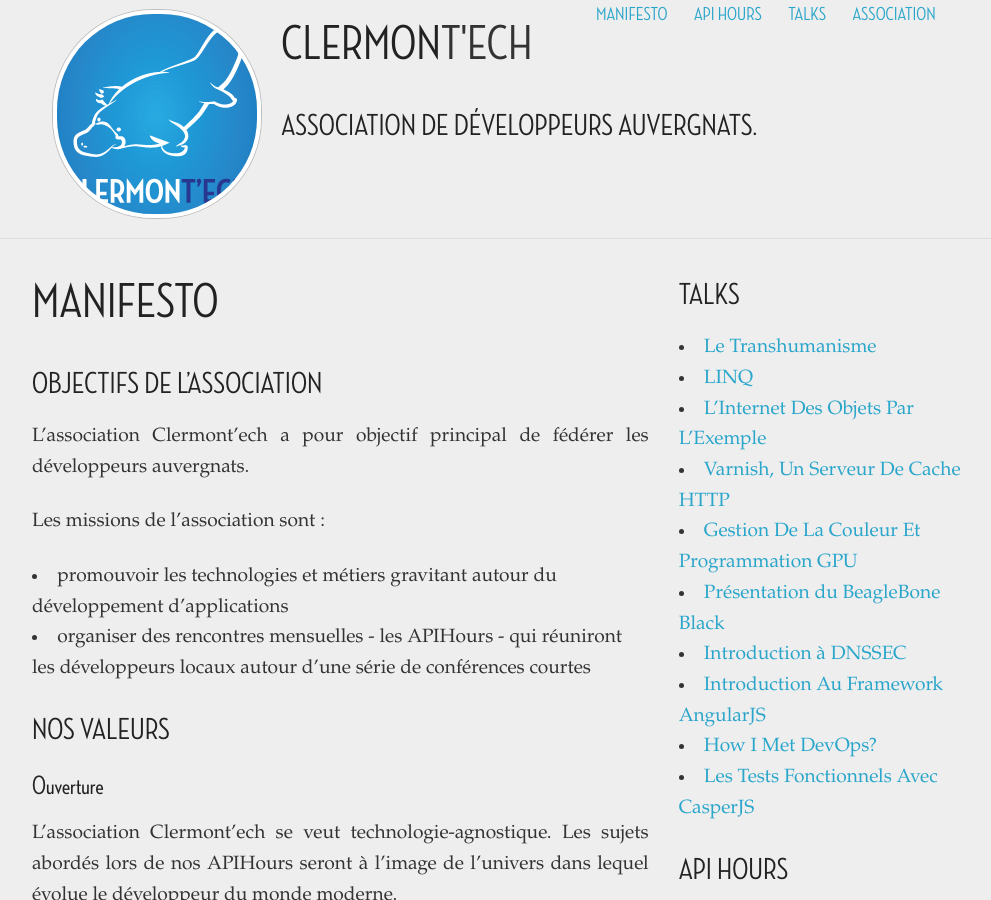
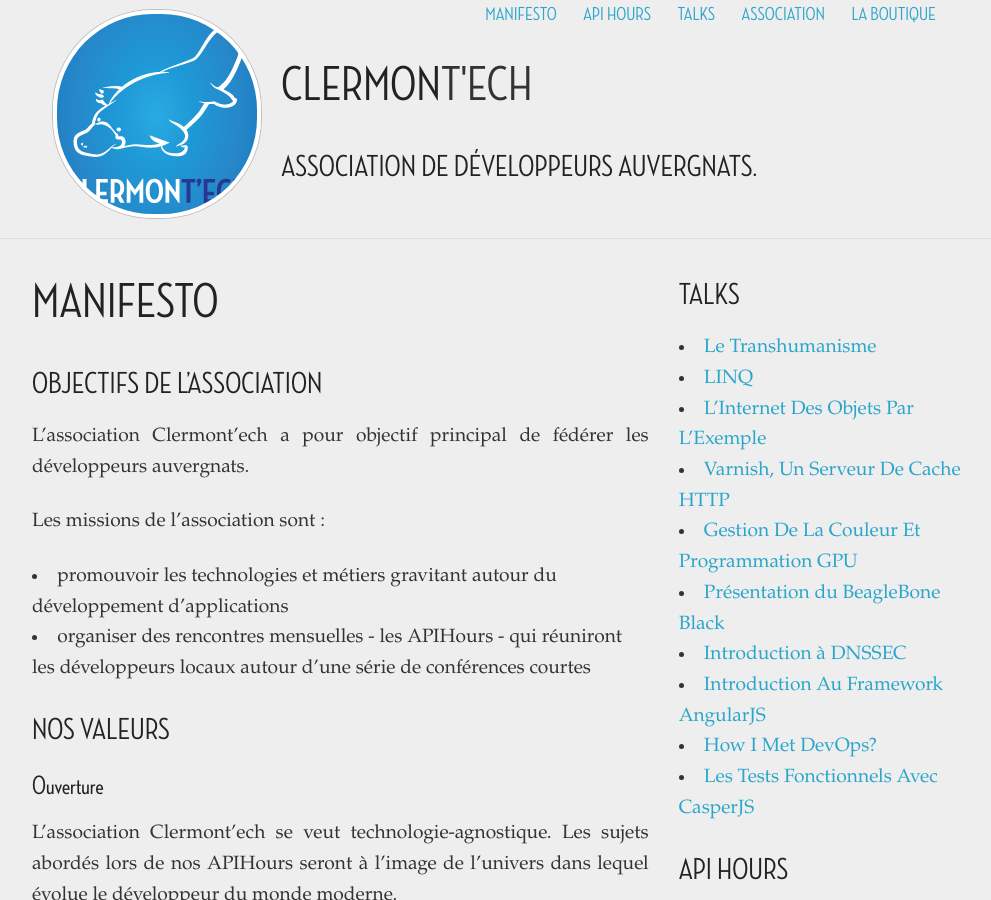
Before and after one commit to clermontech/clermontech.github.com, a Jekyll site: the page built from index.md, in a window 1280 px wide and 900 px high. Shown: the whole window, without its empty margins (138-1129 px from the left). Built offline with Jekyll 4.4.1, drawn with Linux system fonts in a browser that asks for light colours.

Commit message:
Add spreadshirt link

```diff
--- a/_layouts/layout.html
+++ b/_layouts/layout.html
@@ -37,6 +37,9 @@
                 </li>
                 <li>
                     <a href="/association.html" title="A propos de Clermont'ech">Association</a>
+                </li>
+                <li>
+                    <a href="http://clermontech.spreadshirt.fr/" title="La boutique de Clermont'ech">La Boutique</a>
                 </li>
             </ul>
         </nav>
```
